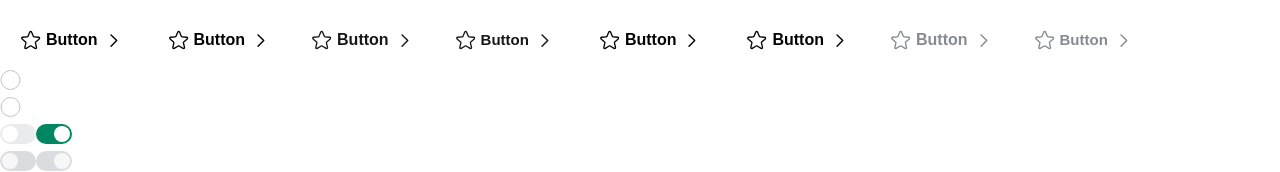
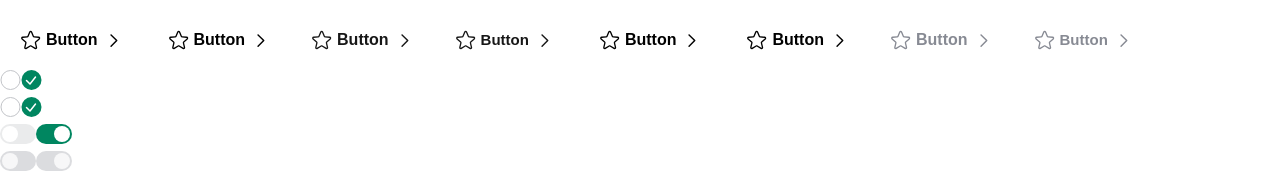
Before and after one commit to TEAM-LIAISON/groble-frontend, a Next.js app: page /tests in a window 1280 px wide. Shown: the part 1589-1761 px from the top of the page. Built offline with nearby package versions, Linux system fonts and the light colour scheme.

Commit message:
Fix checkbox component styling

```diff
--- a/components/checkbox.tsx
+++ b/components/checkbox.tsx
@@ -6,7 +6,7 @@ export default function Checkbox({
   ...props
 }: ComponentPropsWithRef<"input">) {
   return (
-    <label className="group inline-block has-disabled:cursor-not-allowed">
+    <label className="group relative inline-block has-disabled:cursor-not-allowed">
       <input
         type="checkbox"
         className={twMerge("hidden", className)}
```
